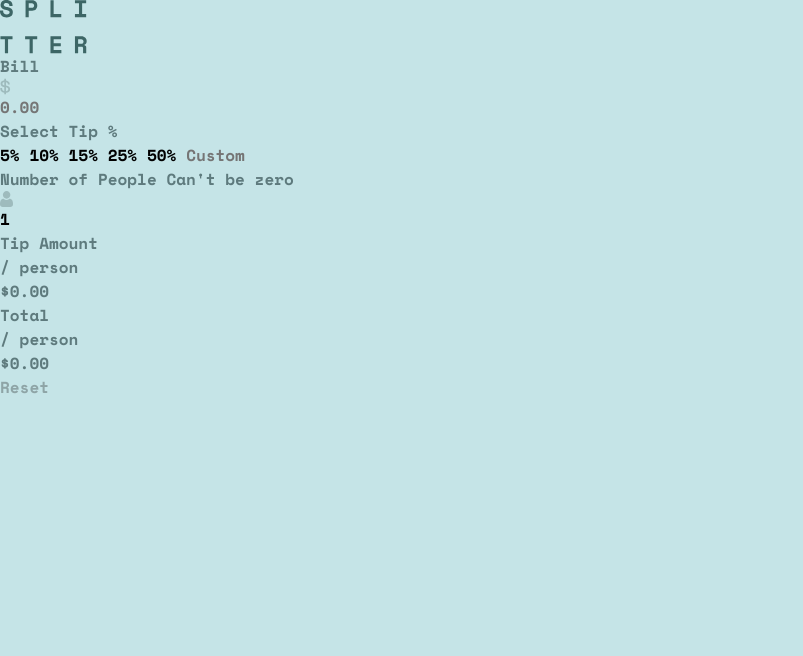
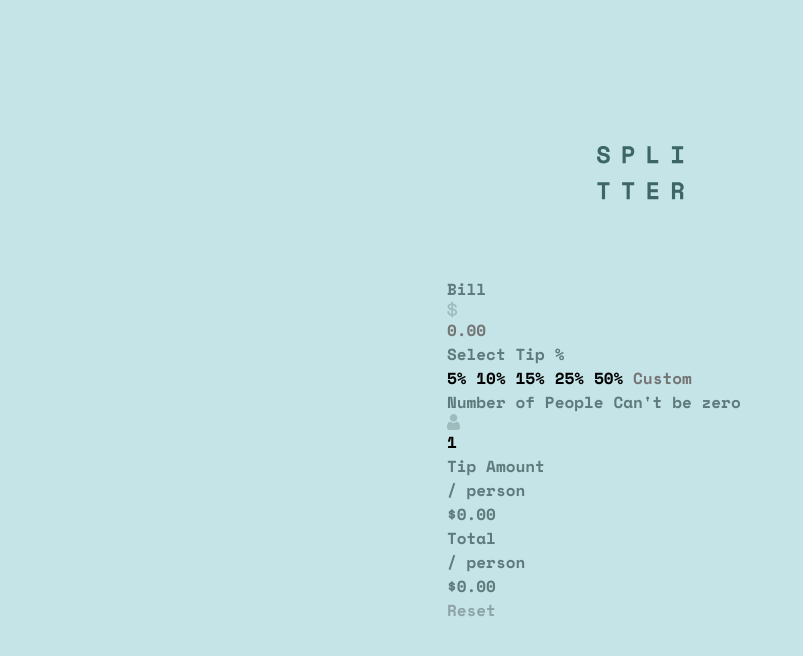
Before and after one commit to r0b3rtcode020/tip-calculator, a website: page index.html in a window 1280 px wide. Shown: the whole page, without its empty margins (0-803 px from the left). Drawn offline with nearby package versions, Linux system fonts and the light colour scheme.

Commit message:
style: define container and general alignment for logo and calculator

```diff
--- a/scss/layout/_base.scss
+++ b/scss/layout/_base.scss
@@ -0,0 +1 @@
+@use "./container";
--- /dev/null
+++ b/scss/layout/_container.scss
@@ -0,0 +1,19 @@
+/****************************************************
+ ********************   CONTAINER   *****************
+ ****************************************************/
+
+.container {
+  display: flex;
+  flex-direction: column;
+  justify-content: center;
+  align-items: center;
+  gap: clamp(
+    var(--sp-40),
+    calc(2.5rem + (88 - 40) * ((100vw - 48rem) / (1440 - 768))),
+    var(--sp-88)
+  );
+  padding-block-start: var(--sp-48);
+  padding-block-end: clamp(0rem, calc(0rem + (80 - 0) * ((100vw - 30rem) / (768 - 480))), 5rem);
+  padding-inline: clamp(0rem, calc(0rem + (260 - 0) * ((100vw - 30rem) / (1440 - 480))), 16.25rem);
+  min-height: 100dvh;
+}
```
Also changed, not shown: css/styles.css, 1 other file.
